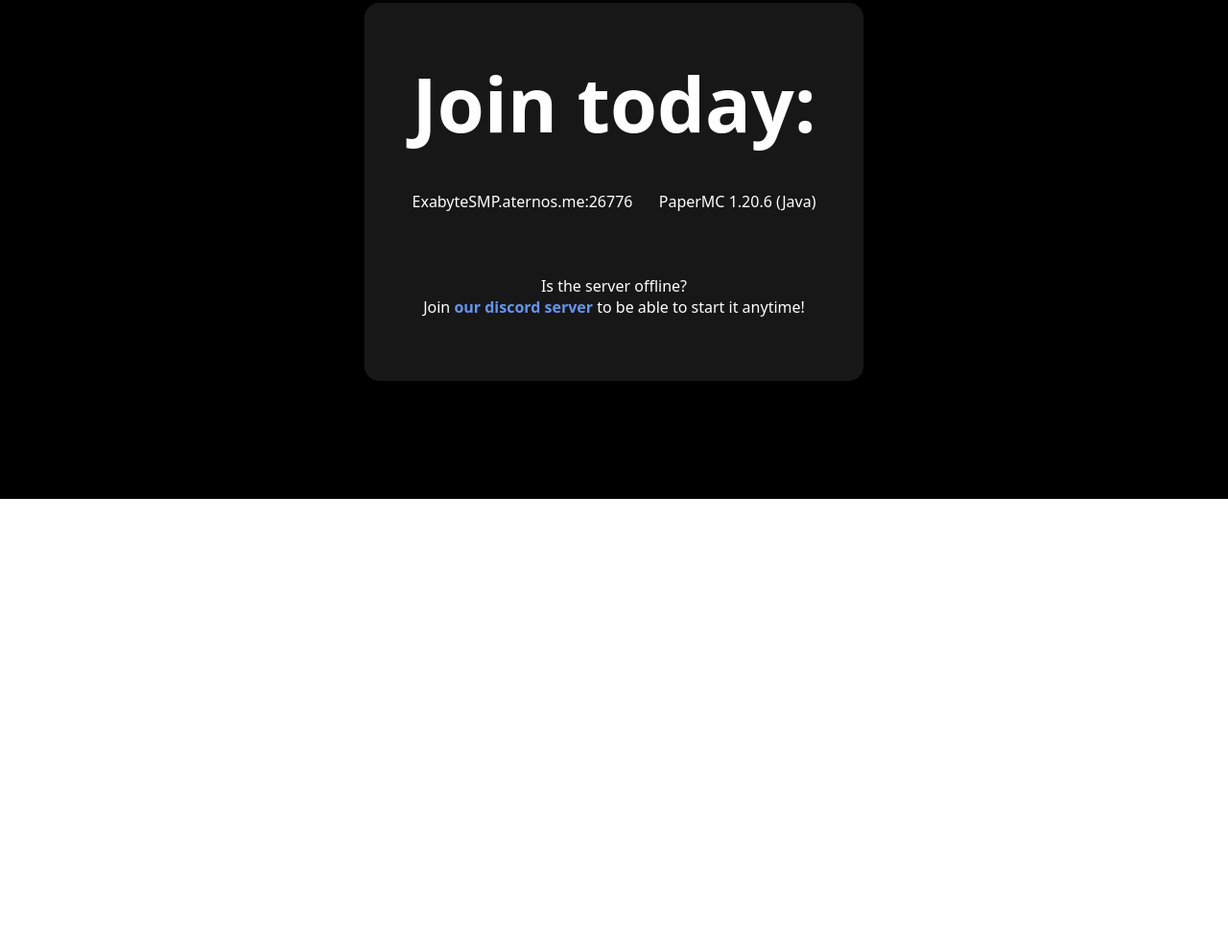
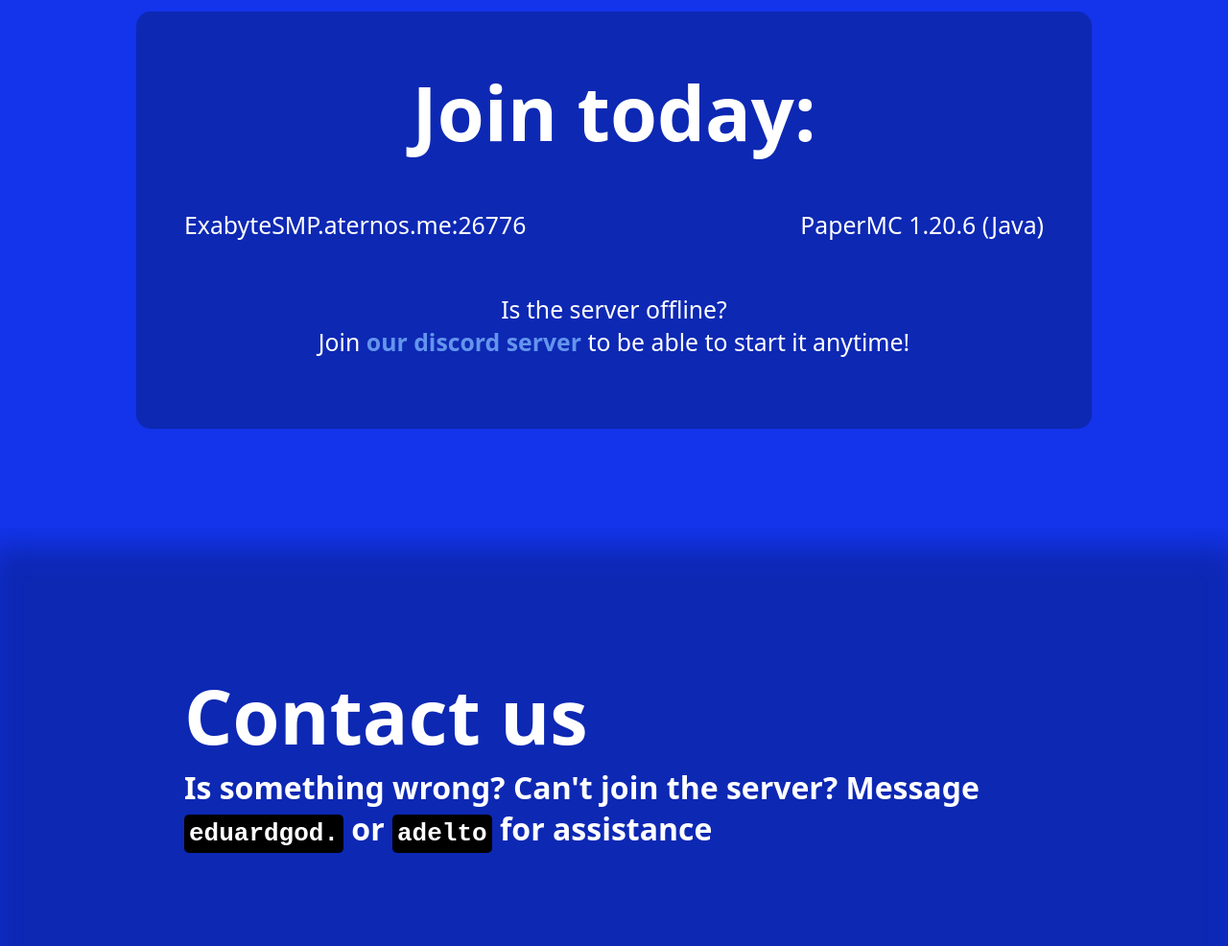
Before and after one commit to DumberAdelto/exabytesmp, a plain HTML site: page index.html in a window 1280 px wide. Shown: the part 1814-2800 px from the top of the page at 96% size. Before the commit the page ends 2334 px from the top, so only its background shows below. Drawn offline with nearby package versions, Linux system fonts and the light colour scheme; a script that the page names is missing.

Commit message:
Added blue theme, added footer, added animations

```diff
--- a/index.html
+++ b/index.html
@@ -14,14 +14,14 @@
     <body>
         <div class="hero">
             <div id="hero1dimmer"></div>
-            <div id="hero1inner">
+            <div id="hero1inner" data-aos="zoom-out-left">
                 <h1 class="t">ExabyteSMP</h1>
                 <p class="st">A break from reality when you need one.</p>
             </div>
         </div>
         <div class="info">
             <h1 class="t" style="--tsize: calc(28px + 4vw)">About us</h1>
-            <p>
+            <p class="st" style="--stsize: calc(12px + 1vw)">
                 Life can be challenging. Actually, life <b>is</b> challenging,
                 And everyone needs a break from time to time. That’s where
                 Exabyte SMP comes in—a place to relax, build, and connect with
@@ -40,22 +40,52 @@
             </p>
         </div>
         <div class="join">
-            <div class="joinInner">
+            <div class="joinInner" data-aos="fade-up">
                 <h1 class="t" style="--tsize: calc(28px + 4vw)">Join today:</h1>
-                <br>
+                <br />
                 <div style="width: 100%">
-                    <p id="ip" style="float: left; margin-right: 5px">
+                    <p
+                        id="ip"
+                        style="
+                            float: left;
+                            margin-right: 5px;
+                            --stsize: calc(12px + 1vw);
+                        "
+                        class="st">
                         ExabyteSMP.aternos.me:26776
                     </p>
-                    <p id="ver" style="float: right; margin-left: 5px">
+                    <p
+                        id="ver"
+                        style="
+                            float: right;
+                            margin-left: 5px;
+                            --stsize: calc(12px + 1vw);
+                        "
+                        class="st">
                         PaperMC 1.20.6 (Java)
                     </p>
                 </div>
-                <br>
-                <br>
-                <br>
-                <br>
-                <p>Is the server offline?<br>Join <a href="https://discord.gg/RBkbSBpbPK">our discord server</a> to be able to start it anytime!</p>
+                <br />
+                <br />
+                <br />
+                <br />
+                <p class="st" style="--stsize: calc(12px + 1vw)">
+                    Is the server offline?<br />Join
+                    <a href="https://discord.gg/RBkbSBpbPK"
+                        >our discord server</a
+                    >
+                    to be able to start it anytime!
+                </p>
+            </div>
+        </div>
+        <div class="footer">
+            <div class="footerInner" data-aos="zoom-out">
+                <h1 class="t" style="--tsize: calc(28px + 4vw)">Contact us</h1>
+                <h1>
+                    Is something wrong? Can't join the server? Message
+                    <code>eduardgod.</code> or <code>adelto</code> for
+                    assistance
+                </h1>
             </div>
         </div>
         <!-- SCRIPTS -->
--- a/style.css
+++ b/style.css
@@ -44,6 +44,12 @@
     }
 }
 
+code {
+    background-color: black;
+    padding: 5px;
+    border-radius: 5px;
+}
+
 /* main css */
 
 /* heroS */
@@ -63,10 +69,11 @@
 #hero1dimmer {
     width: 100%;
     height: 100%;
-    background-color: black;
+    background-color: rgb(4, 16, 73);
     z-index: 1;
     position: absolute;
     opacity: 0.5;
+    box-shadow: inset 0px -30px 30px -10px rgb(19, 52, 235);
 }
 
 #hero1inner {
@@ -85,13 +92,13 @@
 
 /* infoS */
 .info {
-    background-color: black;
-    padding: 20%;
+    background-color: rgb(19, 52, 235);
+    padding: 10% 20% 10% 20%;
 }
 /* infoE */
 /* joinS */
 .join {
-    background-color: black;
+    background-color: rgb(19, 52, 235);
     justify-content: center;
     display: flex;
     align-items: center;
@@ -99,9 +106,24 @@
 }
 
 .joinInner {
-    background-color: rgb(23, 23, 23);
+    background-color: rgb(13, 40, 179);
     padding: 50px;
     text-align: center;
     border-radius: 15px;
+    width: 70%;
 }
 /* joinE */
+/* footerE */
+.footer {
+    box-shadow: inset 0px 30px 30px -10px rgb(19, 52, 235);
+    width: 100%;
+    height: calc(400px + 6vw);
+    background-color: rgb(13, 40, 179);
+    justify-content: center;
+    display: flex;
+    align-items: center;
+}
+
+.footerInner {
+    width: 70%;
+}
```
